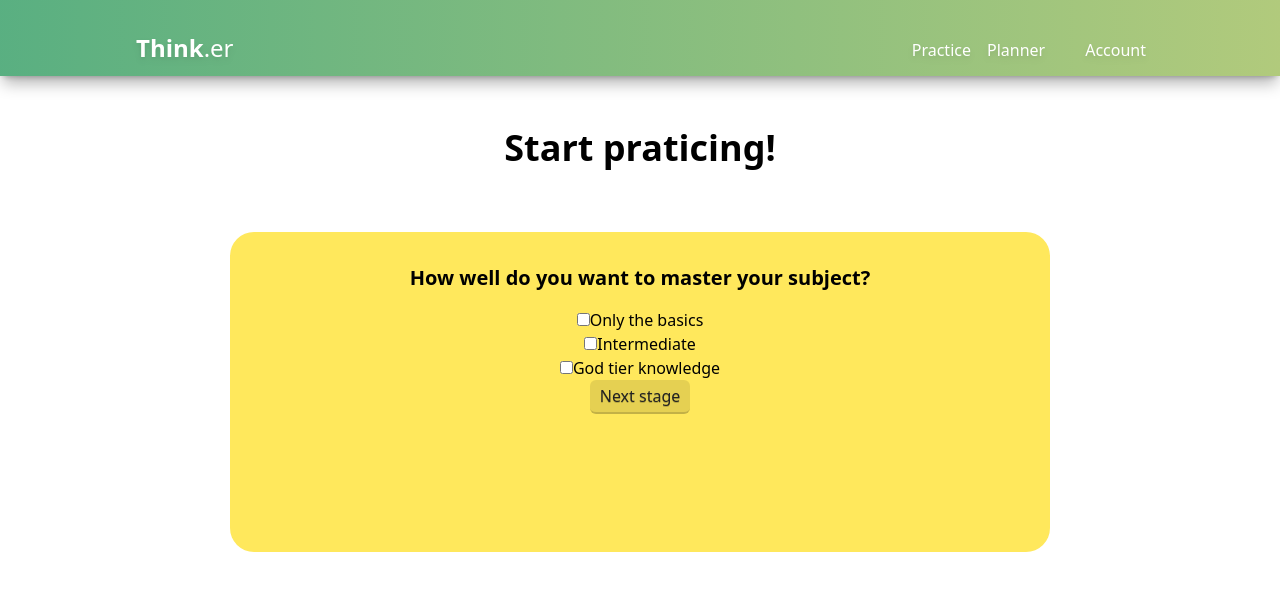
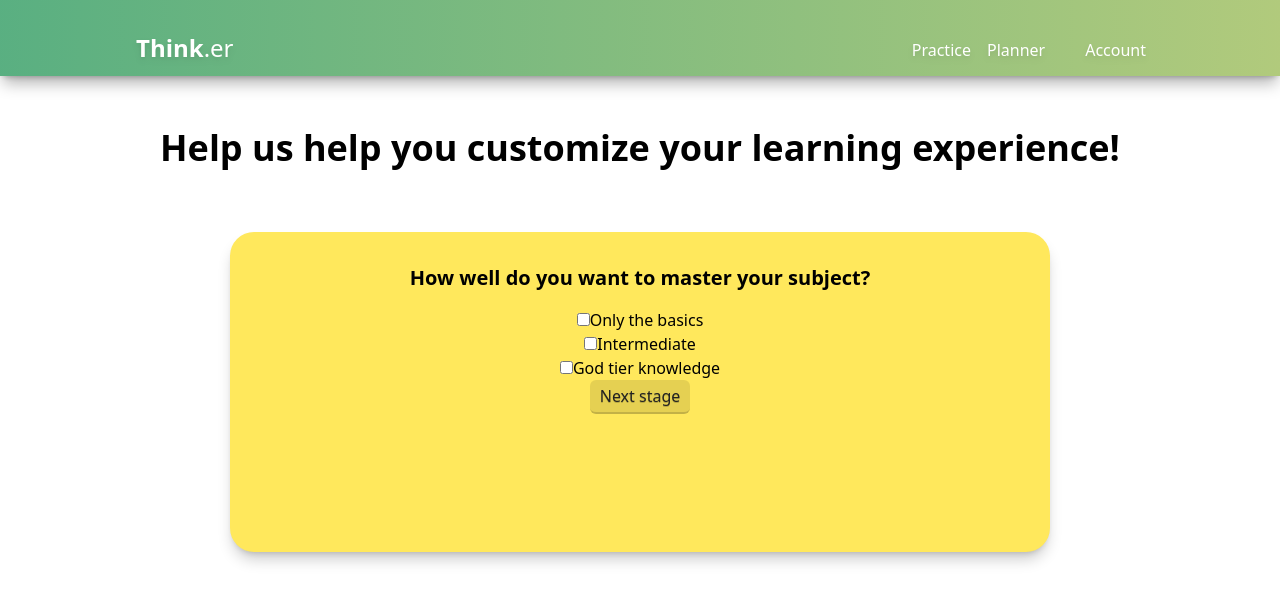
Before and after one commit to ratasorin/unihack, a React (Vite) app in the folder client/: page /practice in a window 1280 px wide. Shown: the top 602 px of the page. Built offline with nearby package versions, Linux system fonts and the light colour scheme; some icons are missing.

Commit message:
Updated Practice Page

```diff
--- a/client/src/pages/PracticePage.jsx
+++ b/client/src/pages/PracticePage.jsx
@@ -18,17 +18,17 @@ const PracticePage = () => {
   let cardText;
 
   if (stage === 1) {
-    cardText = <FirstStage />;
+    cardText = <FirstStage setStage={setStage} />;
   } else if (stage === 2) {
-    cardText = <SecondStage />;
+    cardText = <SecondStage setStage={setStage} />;
   } else {
-    cardText = <ThirdStage />;
+    cardText = <ThirdStage setStage={setStage} />;
   }
 
   return (
     <main className="h-main flex flex-wrap flex-col items-center">
-      <h1 className="text-4xl bold mt-12 font-bold">Start praticing!</h1>
-      <div className="h-80 w-4/5 bg-cardColor rounded-3xl mt-16">
+      <h1 className="text-4xl bold mt-12 font-bold text-center">Help us help you customize your learning experience!</h1>
+      <div className="h-80 w-4/5 bg-cardColor shadow-lg shadow-black-alpha-20 rounded-3xl mt-16">
         <div className="m-8">{cardText}</div>
       </div>
     </main>
```
